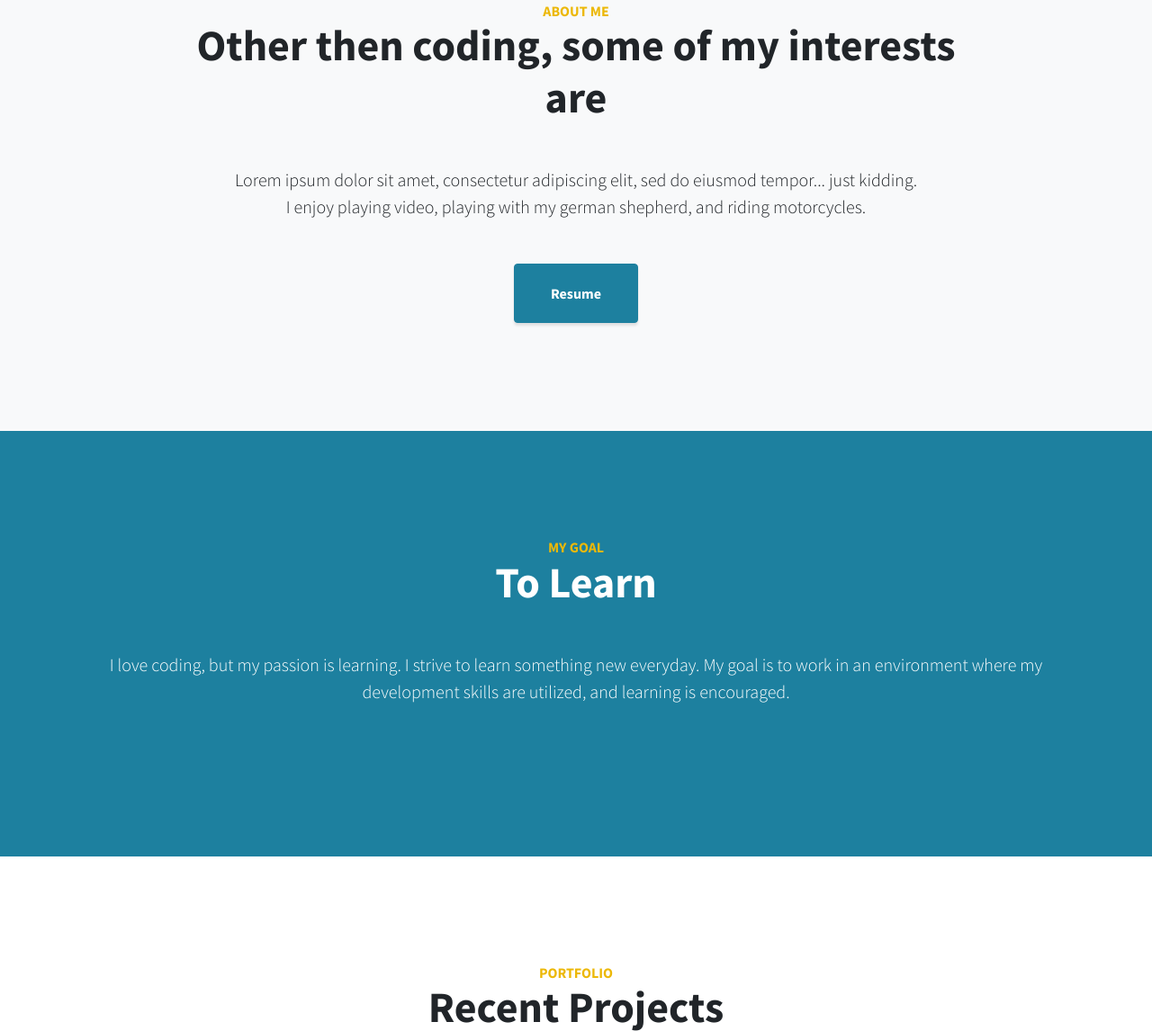
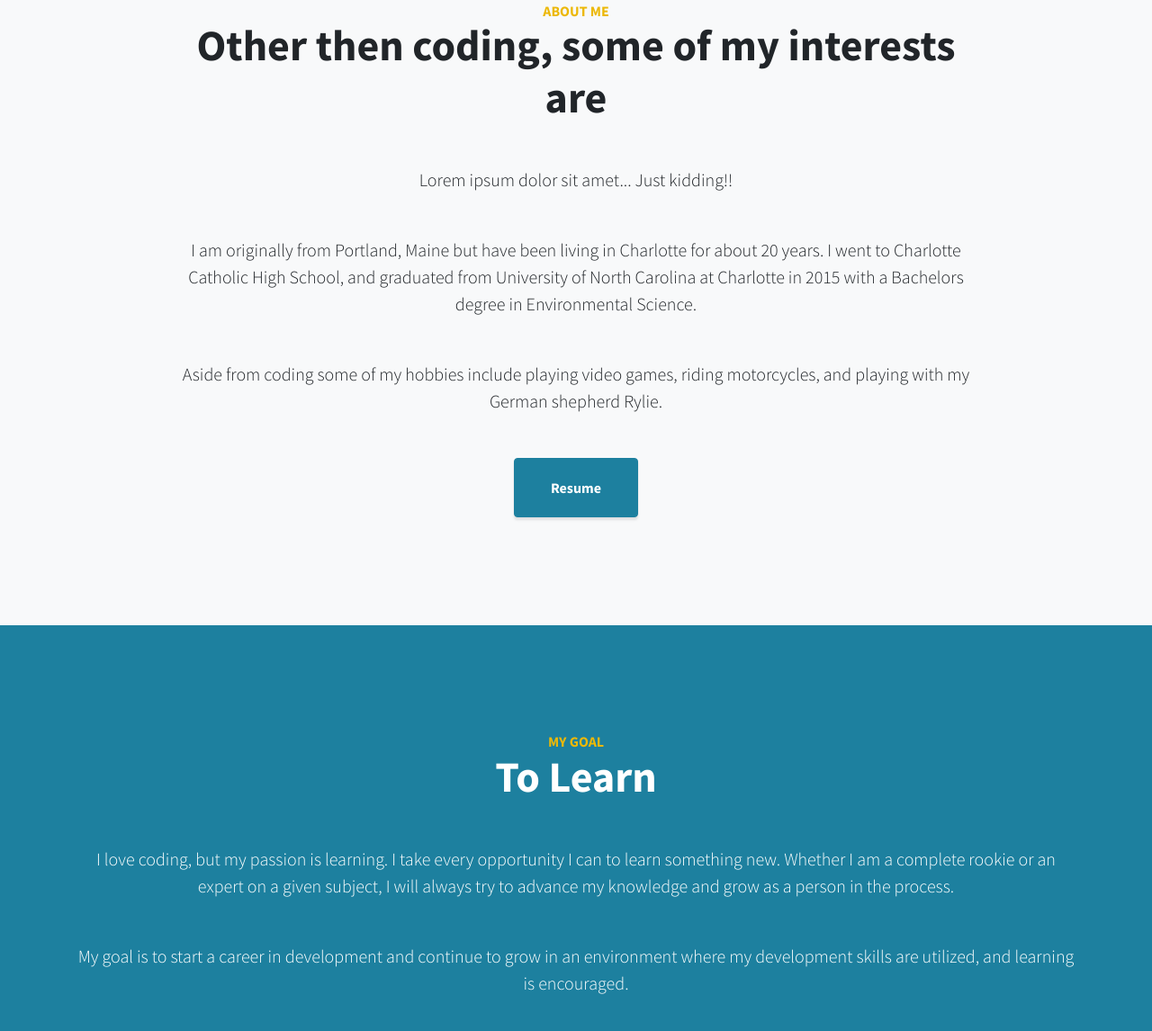
Before and after one commit to BrockThigpen/BrockThigpen.github.io, a plain HTML site: page index.html in a window 1280 px wide. Shown: the part 917-2063 px from the top of the page at 90% size. Drawn offline with Linux system fonts and the light colour scheme.

Commit message:
added content to bio and goals section

```diff
--- a/index.html
+++ b/index.html
@@ -75,8 +75,9 @@
             <h3 class="text-secondary mb-0">ABOUT ME</h3>
             <h2 class="mb-5">Other then coding, some of my interests are</h2>
           </div>
-          <p class="lead mb-5">Lorem ipsum dolor sit amet, consectetur adipiscing elit, sed do eiusmod tempor... just
-            kidding.<br>I enjoy playing video, playing with my german shepherd, and riding motorcycles.</p>
+          <p class="lead mb-5">Lorem ipsum dolor sit amet... Just kidding!!</p>
+          <p class="lead mb-5">I am originally from Portland, Maine but have been living in Charlotte for about 20 years. I went to Charlotte Catholic High School, and graduated from University of North Carolina at Charlotte in 2015 with a Bachelors degree in Environmental Science.</p>
+          <p class="lead mb-5">Aside from coding some of my hobbies include playing video games, riding motorcycles, and playing with my German shepherd Rylie.</p>
           <a class="btn btn-primary btn-xl" href="img/Resume.pdf" target="blank">Resume</a>
         </div>
       </div>
@@ -90,8 +91,9 @@
         <h3 class="text-secondary mb-0">My Goal</h3>
         <h2 class="mb-5">To Learn</h2>
       </div>
-      <p class="lead mb-5">I love coding, but my passion is learning. I strive to learn something new everyday. My goal
-        is to work in an environment where my development skills are utilized, and learning is encouraged.</p>
+      <p class="lead mb-5">I love coding, but my passion is learning. I take every opportunity I can to learn something new. Whether I am a complete rookie or an expert on a given subject, I will always try to advance my knowledge and grow as a person in the process.</p>
+
+      <p class="lead mb-5">My goal is to start a career in development and continue to grow in an environment where my development skills are utilized, and learning is encouraged.</p>
     </div>
   </section>
 
```
